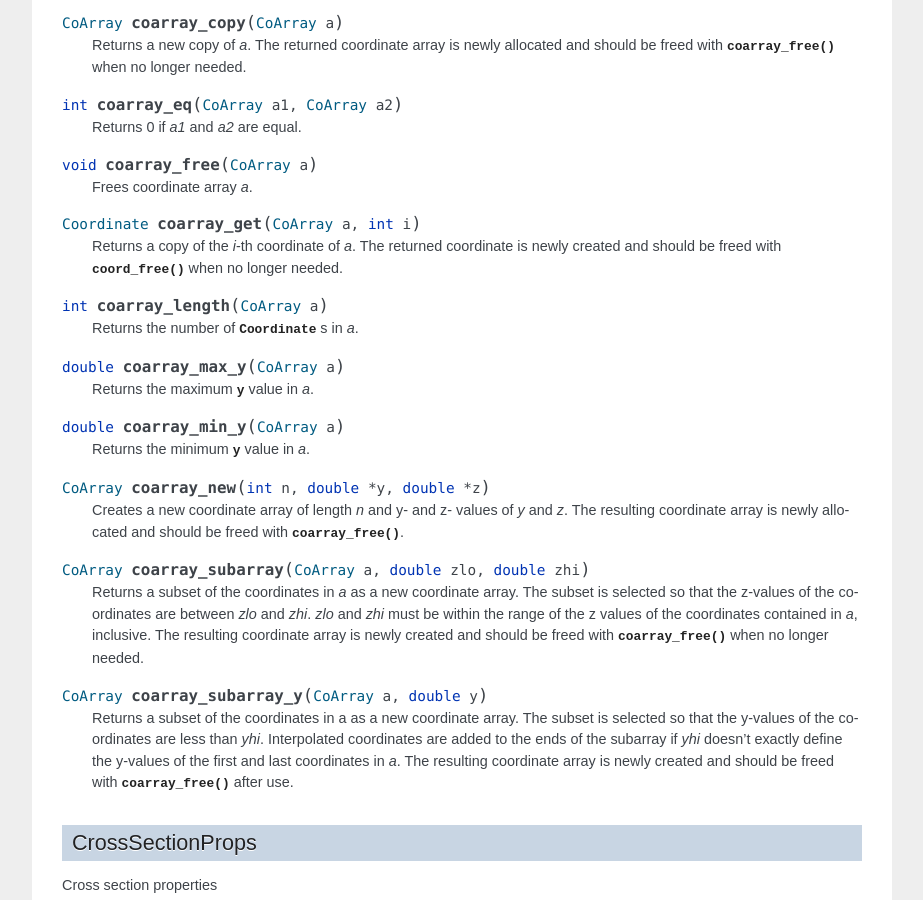
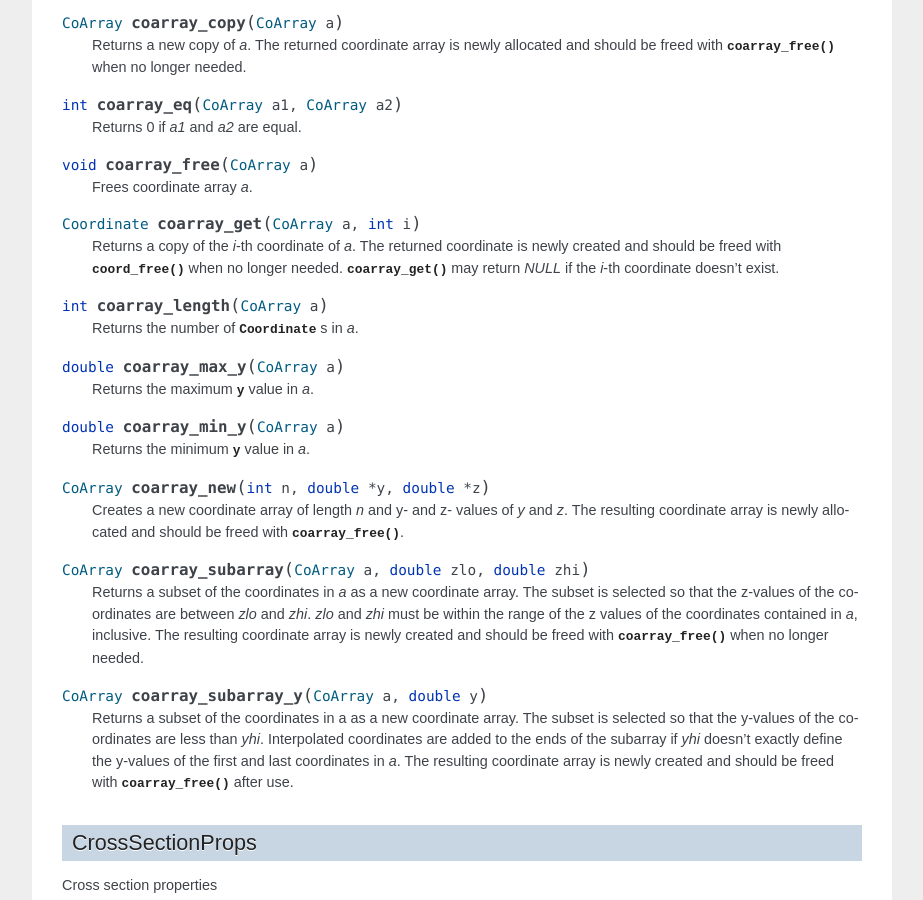
Before and after one commit to mmdski/panthera-undue, a Sphinx documentation site: the page built from docs/panthera/crosssection.rst, in a window 1280 px wide and 900 px high, scrolled down 1197 px. Shown: the whole window, without its empty margins (198-1121 px from the left). Built offline with Sphinx 7.4.7, drawn with Linux system fonts in a browser that asks for light colours.

Commit message:
update documentation

```diff
--- a/docs/panthera/crosssection.rst
+++ b/docs/panthera/crosssection.rst
@@ -96,7 +96,8 @@ Coordinate array
 
     Returns a copy of the `i`-th coordinate of *a*. The returned coordinate is
     newly created and should be freed with :c:func:`coord_free` when no longer
-    needed.
+    needed. :c:func:`coarray_get` may return `NULL` if the `i`-th coordinate
+    doesn't exist.
 
 .. c:function:: int coarray_length(CoArray a)
 
```
